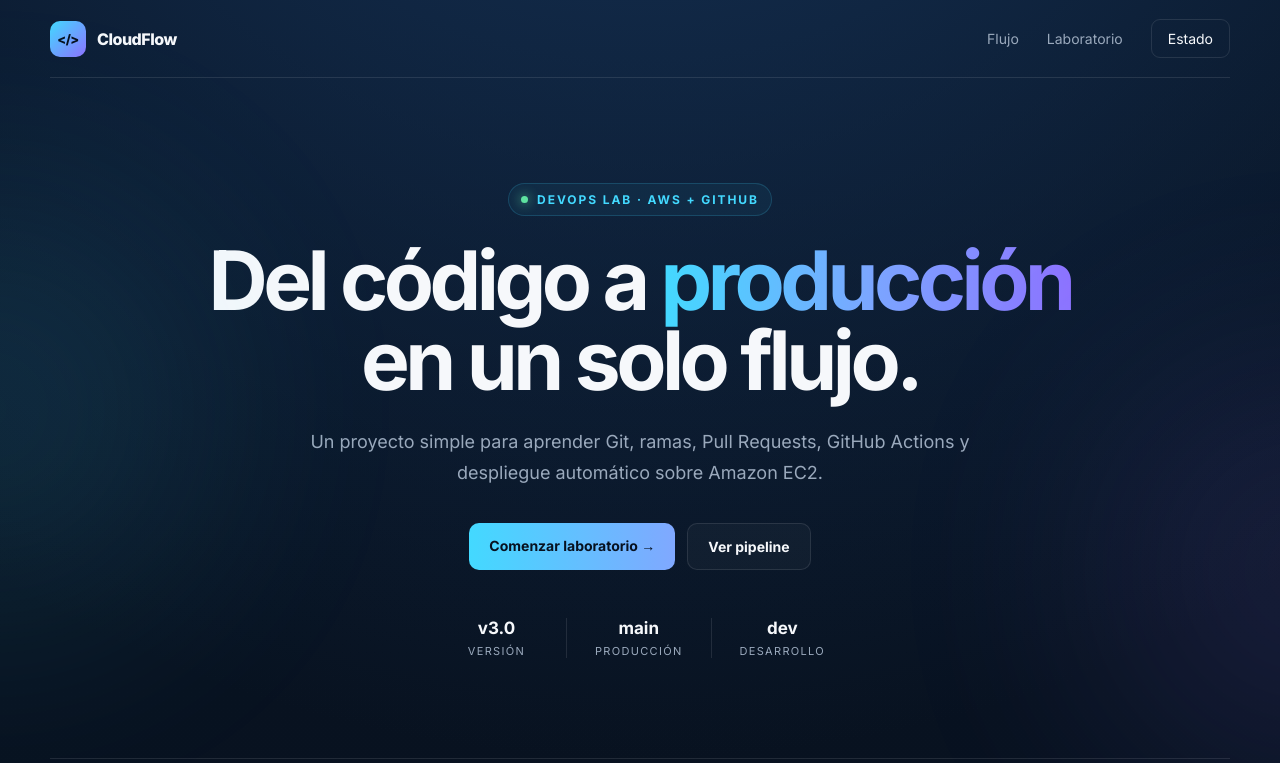
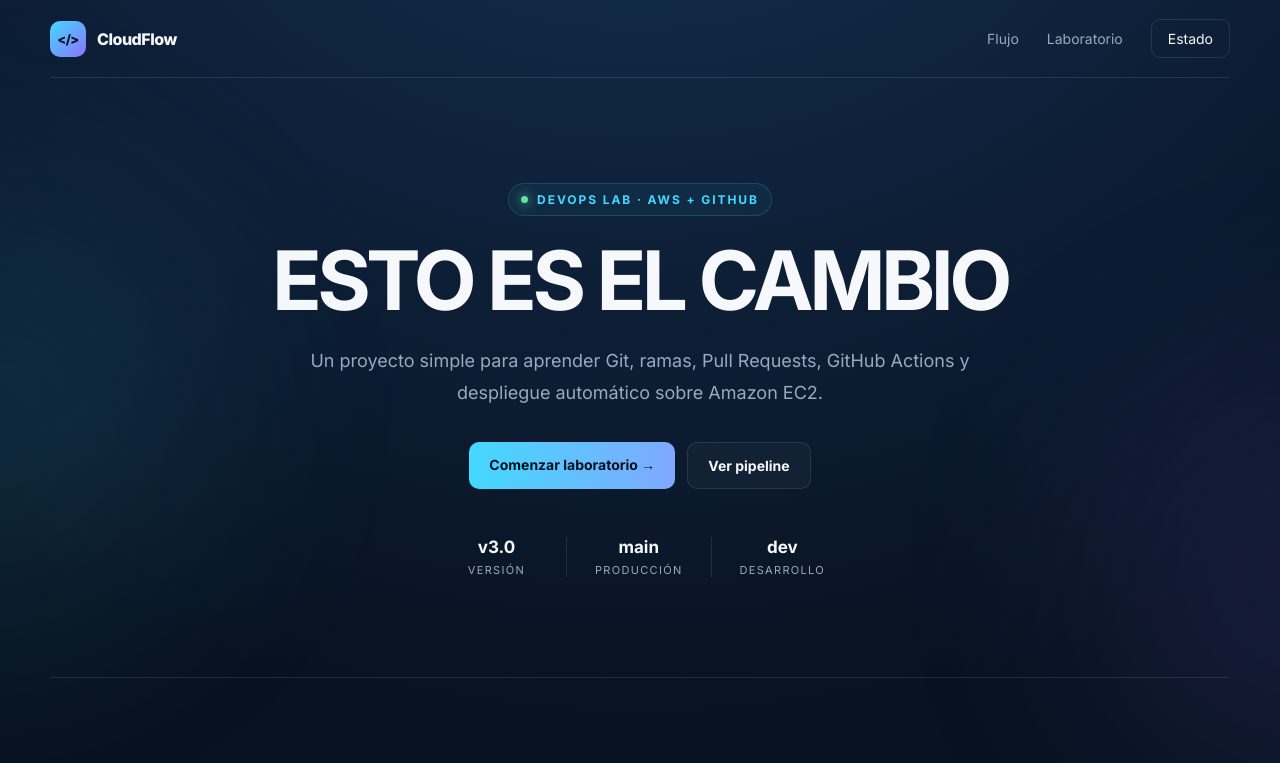
Before and after one commit to ArkDerr/2026_2_DEVOPS_802V_Ej_S03, a plain HTML site: page index.html in a window 1280 px wide. Shown: the top 763 px of the page. Drawn offline with Linux system fonts and the light colour scheme.

Commit message:
Ejemplo de actualización en linea

```diff
--- a/index.html
+++ b/index.html
@@ -29,7 +29,7 @@
   <main>
     <section class="hero">
       <div class="badge"><span></span> DEVOPS LAB · AWS + GITHUB</div>
-      <h1>Del código a <em>producción</em><br>en un solo flujo.</h1>
+      <h1>ESTO ES EL CAMBIO</h1>
       <p class="lead">
         Un proyecto simple para aprender Git, ramas, Pull Requests,
         GitHub Actions y despliegue automático sobre Amazon EC2.
```
